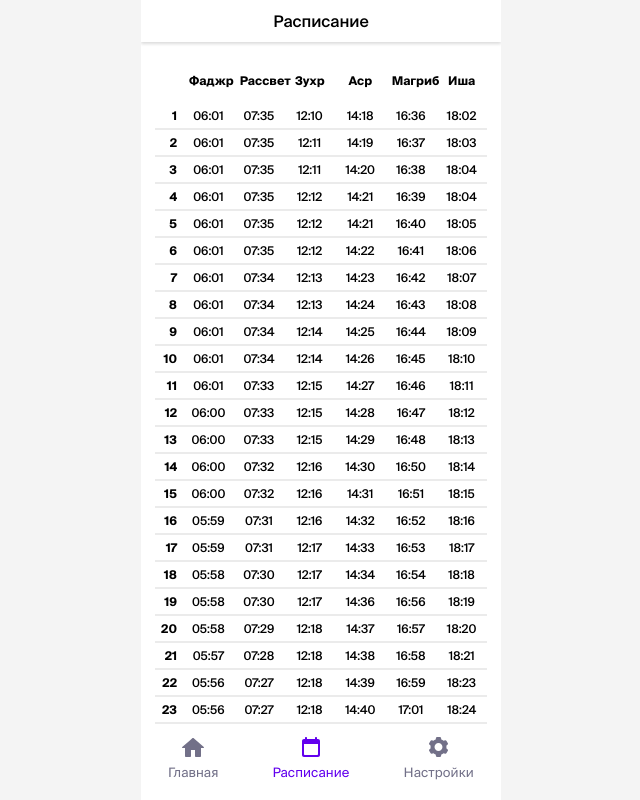
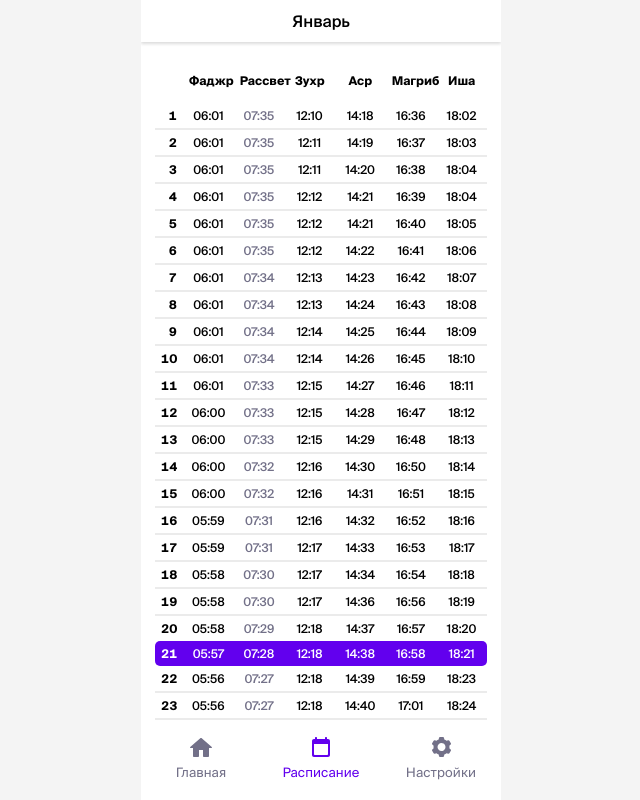
Before and after one commit to timurziev/asr, a Vue app: page / in a window 1280 px wide. Both pictures are taken after a click on the element "Расписание". Shown: the whole page, without its empty margins (319-959 px from the left). Built offline with nearby package versions, Linux system fonts and the light colour scheme.

Commit message:
indicate current day on month schedule

```diff
--- a/src/App.vue
+++ b/src/App.vue
@@ -60,6 +60,10 @@ const { loaded } = useSchedule()
 .section {
   overflow: hidden;
   &__title {
+    position: sticky;
+    top: 0;
+    z-index: 1;
+    background-color: #ffffff;
     margin-bottom: 16px;
     padding: 12px;
     font-size: 16px;
--- a/src/components/Navigation.vue
+++ b/src/components/Navigation.vue
@@ -41,6 +41,7 @@ defineProps({
   transition: color .2s;
 
   &__item {
+    flex: 1 1 0;
     display: flex;
     flex-direction: column;
     justify-content: center;
--- a/src/components/sections/ScheduleSection.vue
+++ b/src/components/sections/ScheduleSection.vue
@@ -1,6 +1,6 @@
 <template>
   <section class="schedule">
-    <div class="section__title">Расписание</div>
+    <div class="section__title">{{ sectionTitle }}</div>
     <table class="schedule-table">
       <tr>
         <th></th>
@@ -11,10 +11,14 @@
         <th>Магриб</th>
         <th>Иша</th>
       </tr>
-      <tr v-for="item in scheduleForMonth" :key="item.day">
+      <tr
+          v-for="item in scheduleForMonth"
+          :key="item.day"
+          :class="item.day === new Date().getDate() ? 'schedule-table__today' : ''"
+      >
         <td>{{ item.day }}</td>
         <td>{{ item.fajr }}</td>
-        <td>{{ item.sunset }}</td>
+        <td class="schedule-table__cell--secondary">{{ item.sunset }}</td>
         <td>{{ item.zuhr }}</td>
         <td>{{ item.asr }}</td>
         <td>{{ item.maghrib }}</td>
@@ -28,6 +32,23 @@
 import { useSchedule } from '../../composables/useSchedule.js'
 
 const { scheduleForMonth} = useSchedule()
+
+const sectionTitle = [
+  'Январь',
+  'Февраль',
+  'Март',
+  'Апрель',
+  'Май',
+  'Июнь',
+  'Июль',
+  'Август',
+  'Сентябрь',
+  'Октябрь',
+  'Ноябрь',
+  'Декабрь',
+][
+  new Date().getMonth()
+]
 </script>
 
 <style lang="scss">
@@ -61,6 +82,7 @@ const { scheduleForMonth} = useSchedule()
   th {
     padding-top: 16px;
     padding-bottom: 16px;
+    background-color: #ffffff;
   }
 
   td {
@@ -69,11 +91,44 @@ const { scheduleForMonth} = useSchedule()
     &:first-child {
       font-weight: 700;
       text-align: right;
+      font-feature-settings: "tnum" on, "lnum" on;
     }
   }
 
-  tr:nth-child(2) {
+  tr {
+    &:first-child {
+      position: sticky;
+      top: 42px;
+    }
+
+    &:nth-child(2) {
+      td {
+        border-top: none;
+      }
+    }
+  }
+
+  &__cell {
+    &--secondary {
+      color: #727088;
+    }
+  }
+
+  &__today {
     td {
+      background-color: #6200ee;
+      color: #ffffff;
+      border-top: none;
+
+      &:first-child {
+        border-radius: 5px 0 0 5px;
+      }
+      &:last-child {
+        border-radius: 0 5px 5px 0;
+      }
+    }
+
+    & + tr td {
       border-top: none;
     }
   }
```
